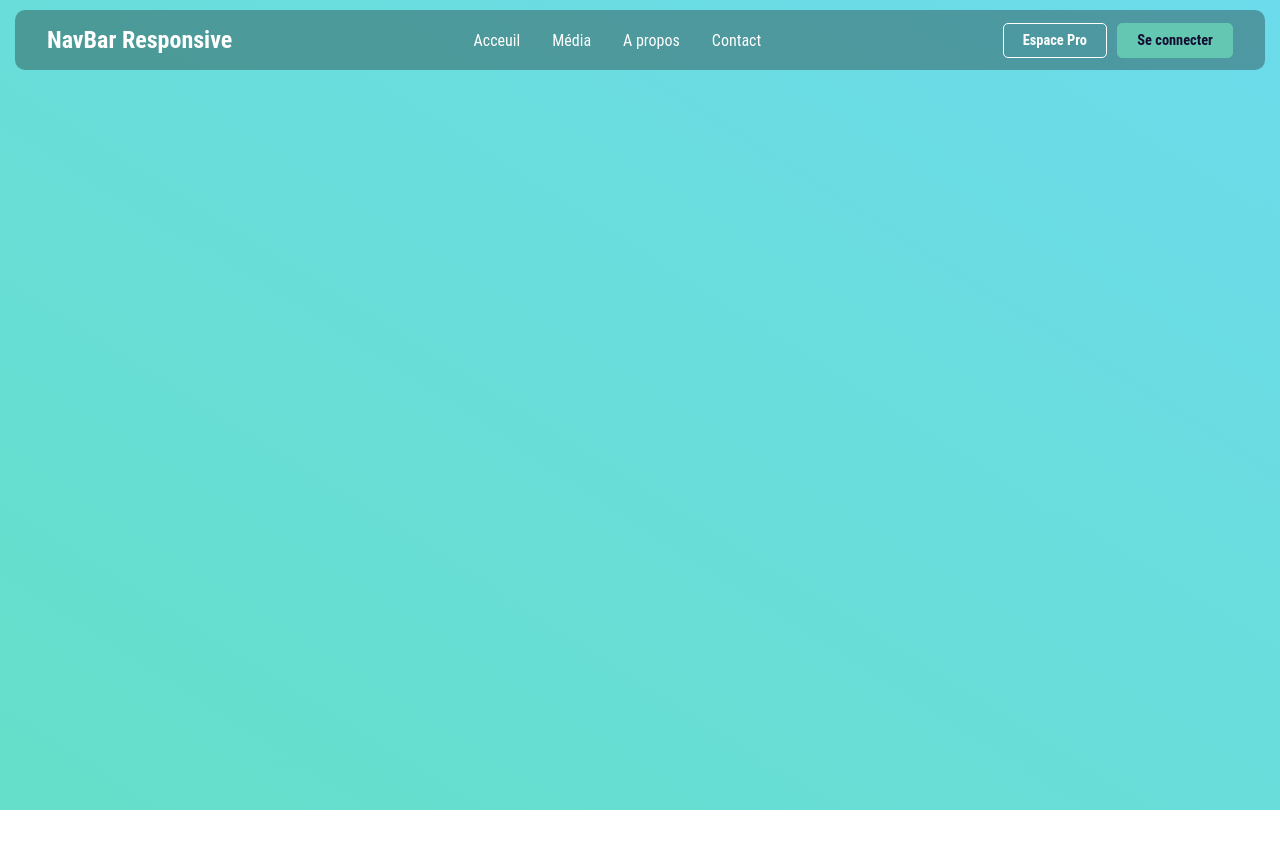
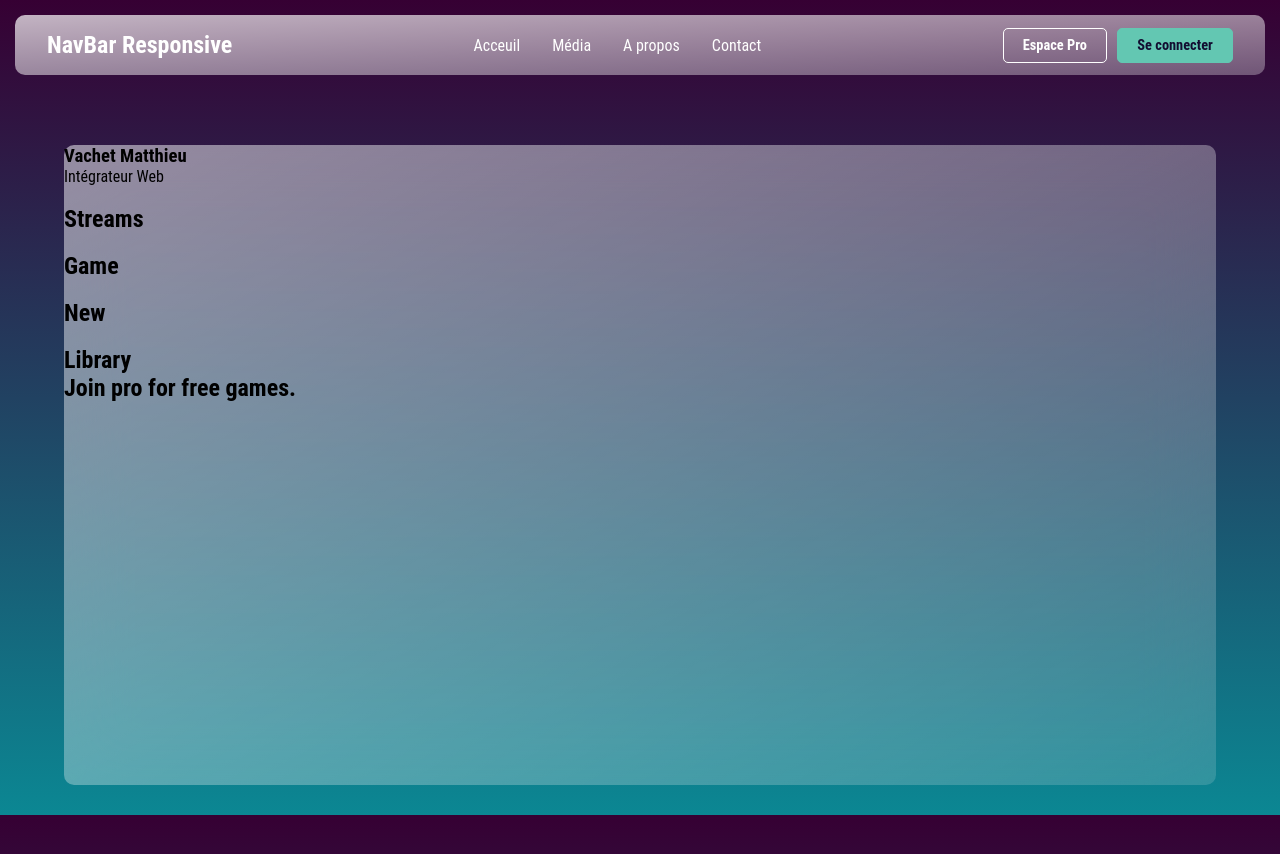
Before and after one commit to Matthieu-Vachet/Website-Glassmorphing-projet-Javascript, a plain HTML site: page index.html in a window 1280 px wide. Before the commit the page ends 810 px from the top, so only its background shows below. Drawn offline with Linux system fonts and the light colour scheme.

Commit message:
Modif Background

```diff
--- a/index.html
+++ b/index.html
@@ -64,9 +64,9 @@
 
     <main>
         <section class="glass">
-            <!-- <div class="dashboard">
+            <div class="dashboard">
                 <div class="user">
-                    <img src="assets/images/logo.png" alt="">
+                    <!-- <img src="assets/images/logo.png" alt=""> -->
                     <h3>Vachet Matthieu</h3>
                     <p>Intégrateur Web</p>
                 </div>
@@ -92,11 +92,11 @@
                     <h2>Join pro for free games.</h2>
                     <img src="assets/images/controller.png" alt="">
                 </div>
-            </div> -->
+            </div>
         </section>
     </main>
-    <div class="circle1"></div>
-    <div class="circle2"></div>
+    <!-- <div class="circle1"></div>
+    <div class="circle2"></div> -->
     <footer>
 
     </footer>
--- a/sass/base/_base.scss
+++ b/sass/base/_base.scss
@@ -28,7 +28,21 @@ html {
 
 body {
   height: 100vh;
-  background: linear-gradient(to right top, $main-color, $secondary-color);
+  background: linear-gradient(
+    to right bottom,
+    $main-color,
+    $secondary-color
+  ); /* fallback for old browsers */
+  background: -webkit-linear-gradient(
+    to bottom,
+    $main-color,
+    $secondary-color
+  ); /* Chrome 10-25, Safari 5.1-6 */
+  background: linear-gradient(
+    to bottom,
+    $main-color,
+    $secondary-color
+  ); /* W3C, IE 10+/ Edge, Firefox 16+, Chrome 26+, Opera 12+, Safari 7+ */
 }
 
 li {
--- a/sass/layout/_header.scss
+++ b/sass/layout/_header.scss
@@ -4,10 +4,11 @@
 
 header {
   position: relative;
-  margin: 10px 15px;
+  margin: 15px 15px -10px 15px;
   padding: 0 2rem;
   border-radius: 10px;
-  background-color: rgba(20, 20, 20, 0.335);
+  background: linear-gradient(to right bottom, rgba(255, 255, 255,0.7), rgba(255, 255, 255,0.3));
+  z-index: 2;
 
   @include tablette {
     background: none;
--- a/sass/pages/_home.scss
+++ b/sass/pages/_home.scss
@@ -3,21 +3,21 @@
 // -----------------------------------------------------------------------------
 
 
-// main {
-//     min-height: 100vh;
-//     background: linear-gradient(to right top, $main-color, $secondary-color);
-//     @include flex-align-items-center;
+main {
+    min-height: 100vh;
+    @include flex-align-items-center;
 
-//     .glass {
-//         background: $white;
-//         min-height: 80vh;
-//         width: 80%;
-//         background: linear-gradient(to right bottom, rgba(255, 255, 255,0.7), rgba(255, 255, 255,0.3));
-//         border-radius: 2rem;
-//         z-index: 2;
-//         backdrop-filter: blur(2rem);
-//     }
-// }
+    .glass {
+        background: $white;
+        min-height: 80vh;
+        width: 90%;
+        margin: 0px 15px;
+        background: linear-gradient(to right bottom, rgba(255, 255, 255, 0.502), rgba(255, 255, 255, 0.152));
+        border-radius: 10px;
+        z-index: 1;
+        backdrop-filter: blur(2rem);
+    }
+}
 
 // .circle1, .circle2{
 //     background: $white;
--- a/sass/utils/_variables.scss
+++ b/sass/utils/_variables.scss
@@ -5,8 +5,8 @@
 // Variables couleurs
 
 $white: #fff;
-$main-color: #65dfc9;
-$secondary-color: #6cdbeb;
+$main-color: #360033;
+$secondary-color: #0b8793;
 
 // Breakpoint
 
```
Also changed, not shown: sass/main.css, 1 other file.
